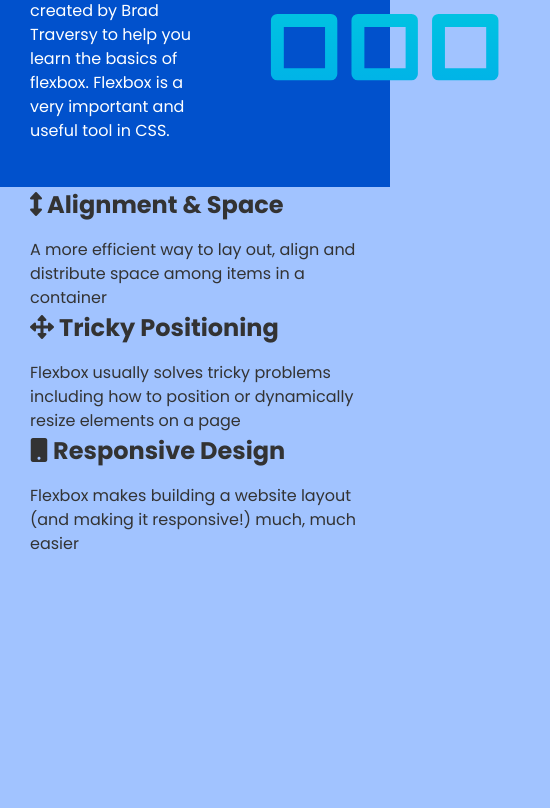
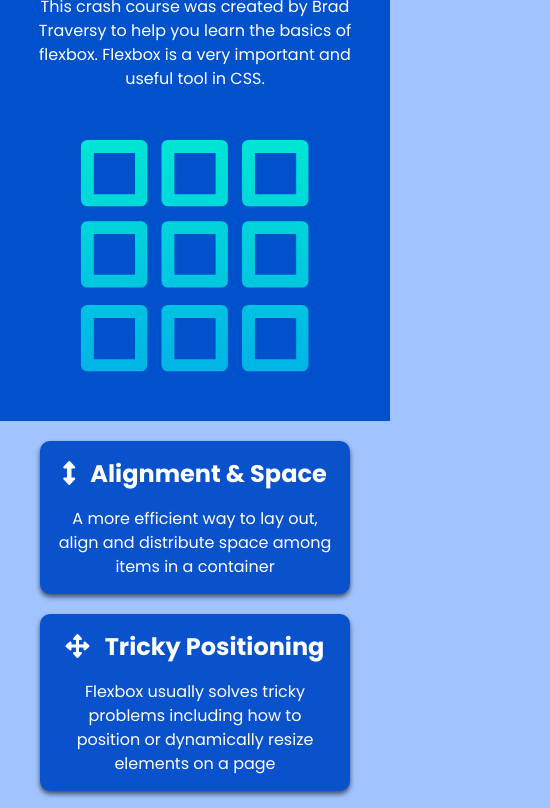
Before and after one commit to XXXHAYABUZAXXX/css-flexbox-course-2022, a plain HTML site: page index.html in a window 390 px wide. Shown: the part 273-1081 px from the top of the page, 550 px wide, since content can reach past the window. Before the commit the page ends 844 px from the top, so only its background shows below. Drawn offline with Linux system fonts and the light colour scheme.

Commit message:
components

```diff
--- /dev/null
+++ b/component/__box.scss
@@ -0,0 +1,25 @@
+.boxes .container {
+  display: flex;
+  justify-content: space-between;
+
+  // responsive
+  @media (max-width: 768px) {
+    display: block;
+    text-align: center;
+    max-width: 550px;
+  }
+
+  .box {
+    flex: 1;
+    background: #0a51cc;
+    border-radius: 10px;
+    box-shadow: 0 3px 5px rgba(0, 0, 0, 0.6);
+    color: #fff;
+    margin: 20px 10px;
+    padding: 15px;
+
+    i {
+      margin-right: 10px;
+    }
+  }
+}
--- a/component/__header.scss
+++ b/component/__header.scss
@@ -7,6 +7,13 @@
     display: flex;
     justify-content: space-between;
     align-items: center;
+
+    // responsive
+    @media (max-width: 768px) {
+      flex-direction: column;
+      padding-top: 20px;
+      text-align: center;
+    }
 
     h1 {
       font-size: 3rem;
--- a/style/style.scss
+++ b/style/style.scss
@@ -1,3 +1,4 @@
 @import "../component/_global";
 @import "../component/_nav";
 @import "../component/_header";
+@import "../component/_box";
```
Also changed, not shown: style/style.css, 1 other file.
